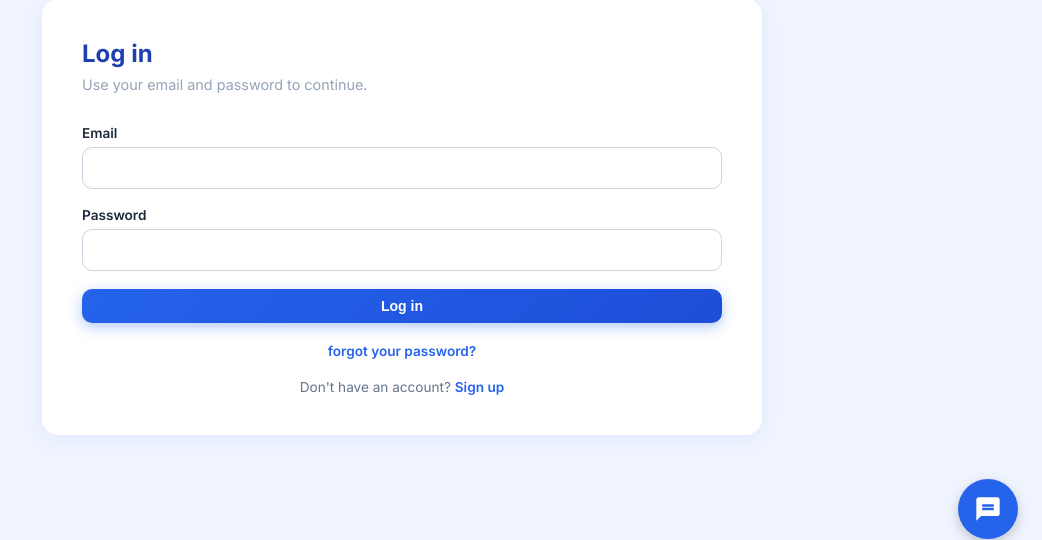
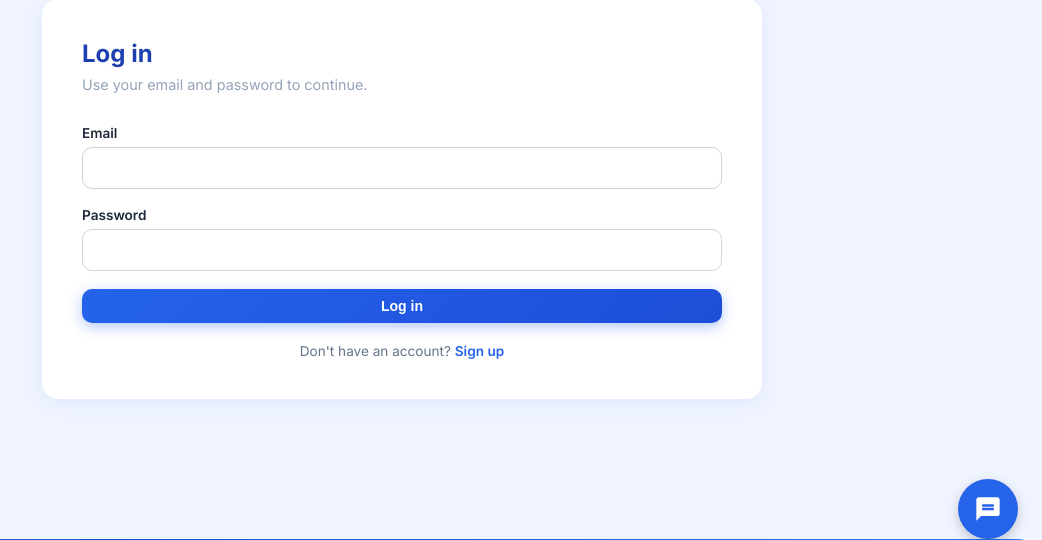
Before and after one commit to Horizonte4/stayhome, a Django app: page /users/login/ in a window 1280 px wide. Shown: the part 237-777 px from the top of the page, without its empty margins (238-1280 px from the left). Run offline with Django 5.2, Linux system fonts and the light colour scheme.

Commit message:
fix:elimino restet password

```diff
--- a/templates/registration/login.html
+++ b/templates/registration/login.html
@@ -19,9 +19,6 @@
                 </div>
                 <button type="submit" class="btn-list full-width">{% trans "Log in" %}</button>
                 <div class="auth-footer">
-                    <a href="{% url 'password_reset' %}" class="auth-link">{% trans "forgot your password?" %}</a>
-                </div>
-                <div class="auth-footer">
                     {% trans "Don't have an account?" %}
                     <a href="{% url 'registration' %}">{% trans "Sign up" %}</a>
                 </div>
```
